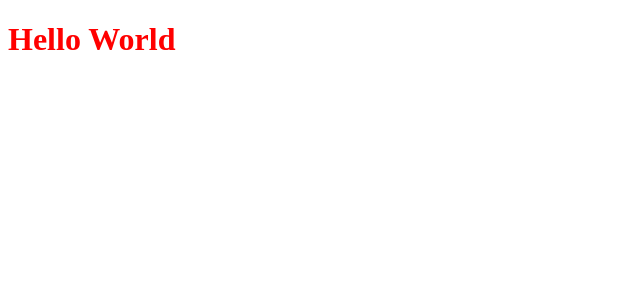
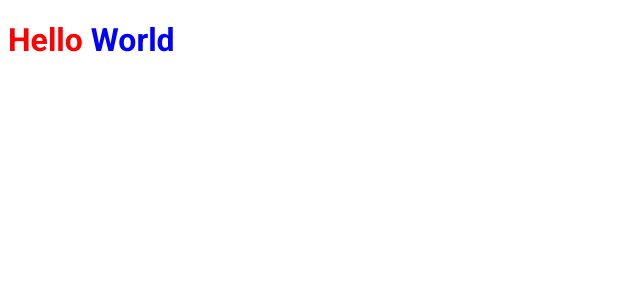
Before and after one commit to brunotoresan/ignews, a Next.js app: page / in a window 1280 px wide. Shown: the top 300 px of the page, without its empty margins (0-640 px from the left). Built offline with nearby package versions, Linux system fonts and the light colour scheme.

Commit message:
configuring external font

```diff
--- /dev/null
+++ b/src/pages/_document.tsx
@@ -0,0 +1,19 @@
+import Document, { Html, Head, Main, NextScript } from 'next/document'
+
+export default class MyDocument extends Document {
+  render(){
+    return(
+      <Html>
+        <Head>
+          <link rel="preconnect" href="https://fonts.googleapis.com"/>
+          <link href="https://fonts.googleapis.com/css2?family=Roboto:wght@400;700;900&display=swap" rel="stylesheet"/>
+          <title>ig.news</title>
+        </Head>
+          <body>
+            <Main />
+            <NextScript />
+          </body>
+      </Html>
+    )
+  }
+}
--- a/src/pages/index.tsx
+++ b/src/pages/index.tsx
@@ -2,6 +2,6 @@
 
 export default function Home() {
   return (
-    <h1 className={styles.title}>Hello World</h1>
+    <h1 className={styles.title}>Hello <span>World</span></h1>
   )
 }
--- a/src/styles/home.module.scss
+++ b/src/styles/home.module.scss
@@ -1,3 +1,8 @@
 .title {
-    color: red
+    color: red;
+    font-family: Roboto;
+
+    span {
+        color: blue
+    }
 }
```
